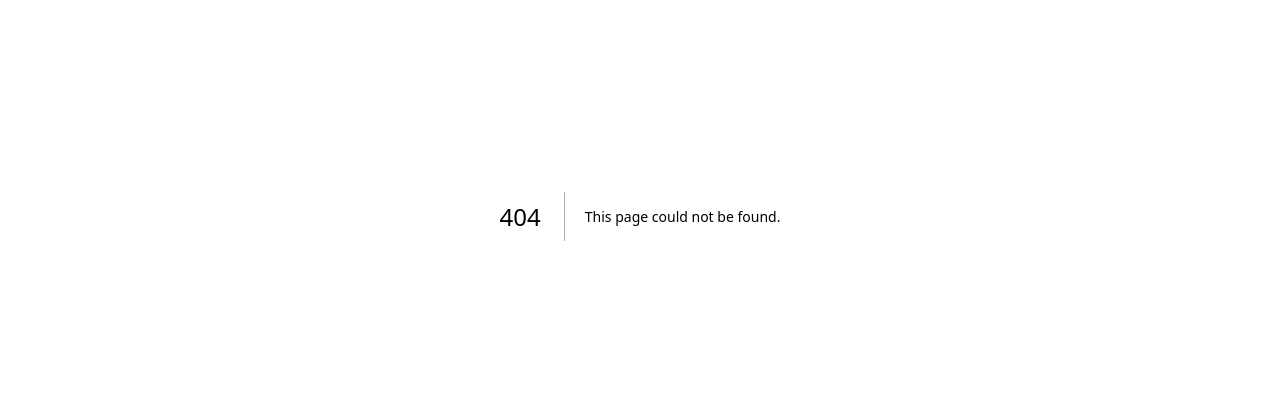
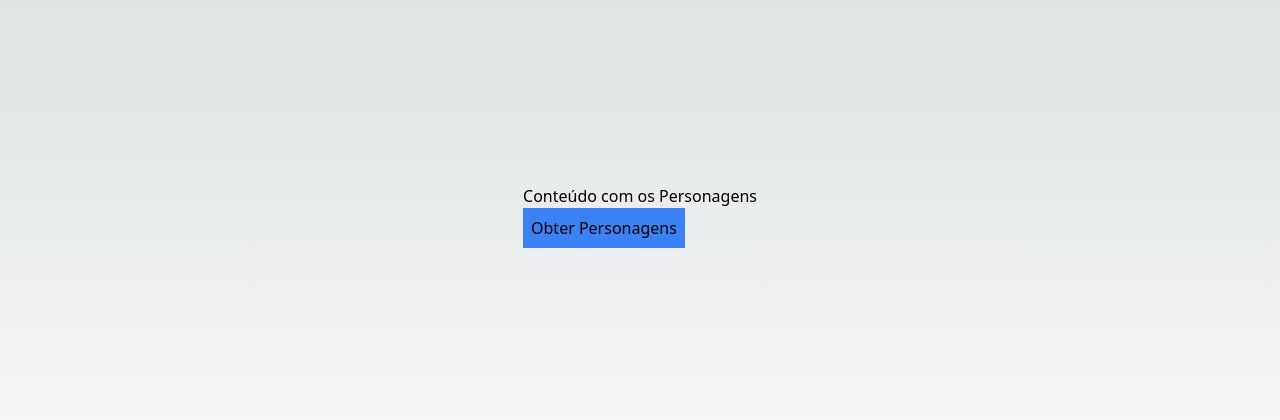
Before and after one commit to Fernandafogs/aulas_react_next, a Next.js app: page /starwars in a window 1280 px wide. Before the commit this address had no page. Shown: the part 184-604 px from the top of the page. Built offline with nearby package versions, Linux system fonts and the light colour scheme.

Commit message:
hook personalizado

```diff
--- /dev/null
+++ b/src/components/starwars/Personagens.tsx
@@ -0,0 +1,36 @@
+import useProcessando from "@/data/hooks/useProcessando";
+import { useState } from "react";
+
+export default function Personagens () {
+    const {processando, iniciarProcessamento, finalizarProcessamento} = useProcessando();
+
+    async function simularChamadaAPI() {
+        return new Promise (resolve => {
+            setTimeout(() => {
+                resolve(1);
+            }, 6000);
+        })
+    }
+
+    async function obterPersonagens() {
+        try {
+            iniciarProcessamento();
+            await simularChamadaAPI();
+        } finally {
+            finalizarProcessamento();
+        }
+    }
+    return (
+        <div>
+            {processando ? (
+                <div>Processando...</div>
+            ) : (
+            <h1>Conteúdo com os Personagens</h1>
+            )}
+
+            <button onClick={obterPersonagens} className="bg-blue-500 p-2">
+                Obter Personagens
+            </button>
+        </div>
+    )
+}
--- /dev/null
+++ b/src/data/hooks/useProcessando.ts
@@ -0,0 +1,19 @@
+import { useState } from "react";
+
+export default function useProcessando () {
+    const [processando, setProcessando] = useState<boolean>(false);
+
+    function iniciarProcessamento() {
+        setProcessando(true);
+    }
+
+    function finalizarProcessamento() {
+        setProcessando(false);
+    }
+
+    return {
+        processando,
+        iniciarProcessamento,
+        finalizarProcessamento
+    }
+}
--- /dev/null
+++ b/src/pages/starwars/index.tsx
@@ -0,0 +1,13 @@
+import Personagens from "@/components/starwars/Personagens";
+
+export default function PaginaStarWars(){
+
+
+
+    return(
+        <div className="flex justify-center items-center h-screen">
+            <Personagens />
+        </div>
+    )
+
+}
```
Also changed, not shown: tailwind.config.ts (indentation only).
